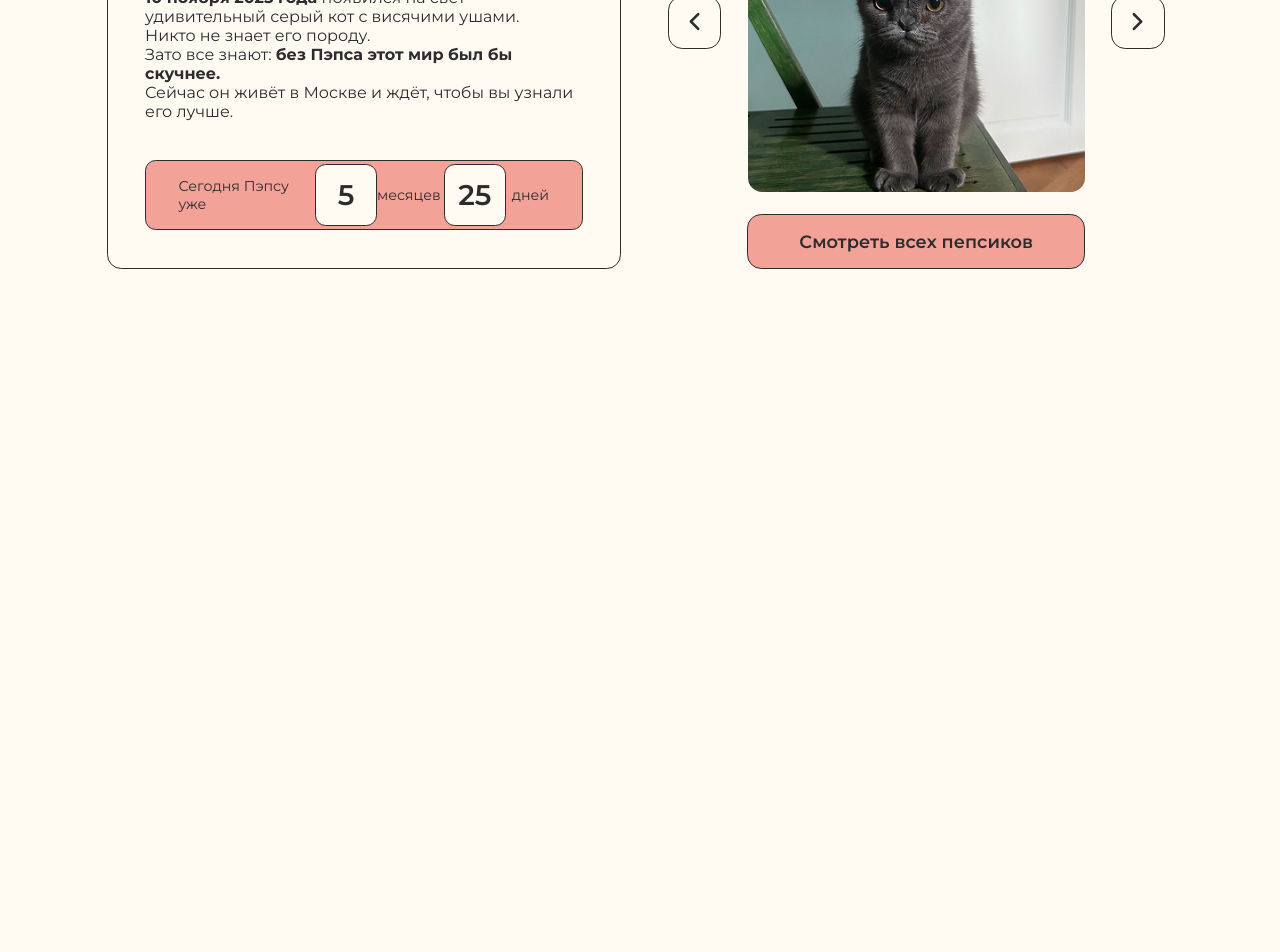
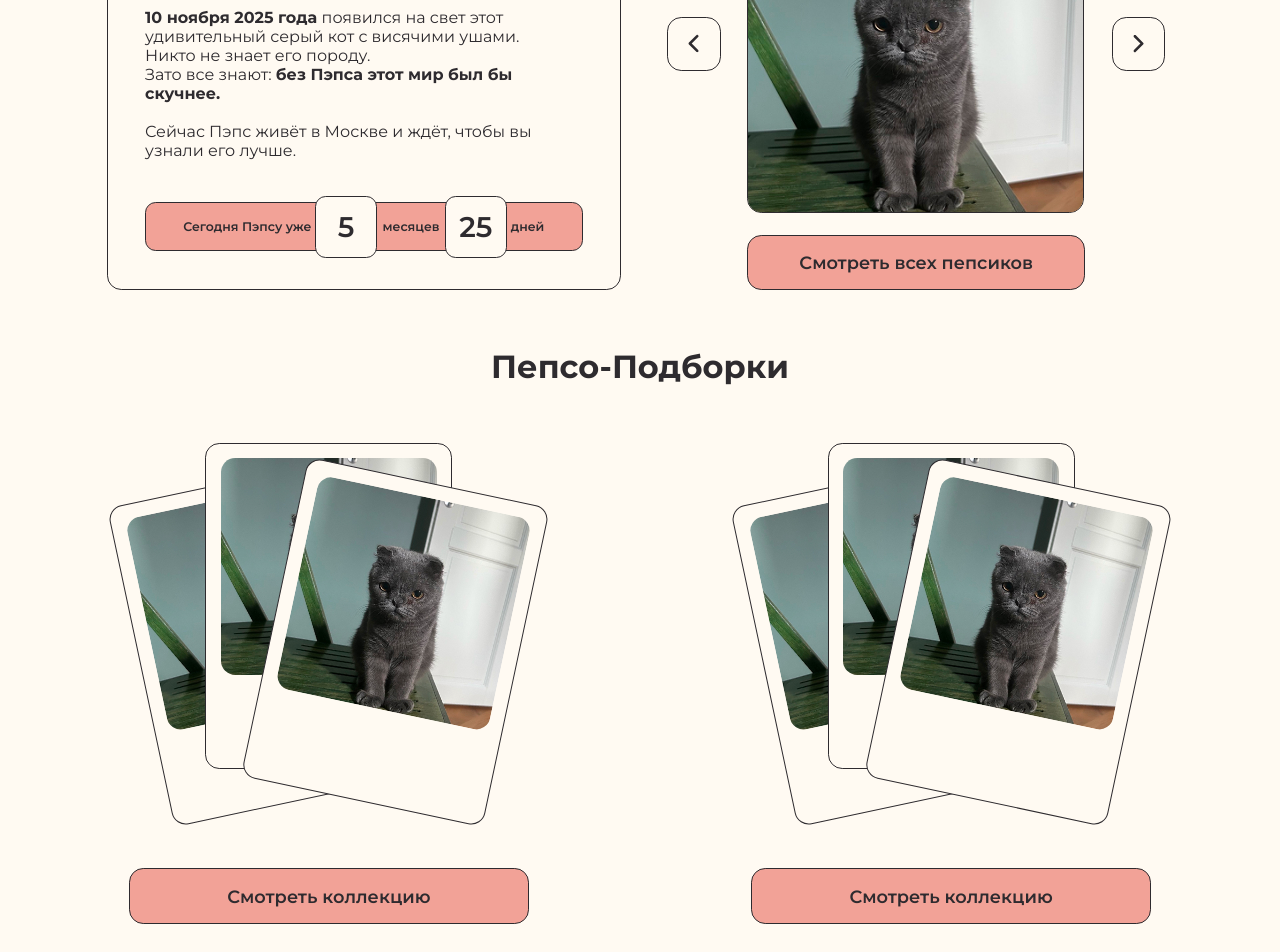
Before and after one commit to sasxaxaxa/pepsogram, a React (Vite) app: page /home in a window 1280 px wide. Shown: the part 281-1233 px from the top of the page. Before the commit the page ends 800 px from the top, so only its background shows below. Built offline with nearby package versions, Linux system fonts and the light colour scheme.

Commit message:
pepso-collections and minor changes

```diff
--- a/src/pages/GalleryPage.tsx
+++ b/src/pages/GalleryPage.tsx
@@ -75,7 +75,6 @@ const GalleryPage = () => {
               isLiked={true}
             />
           </div>
-          <CardStack />
         </div>
       </div>
     </>
--- a/src/pages/HomePage.tsx
+++ b/src/pages/HomePage.tsx
@@ -1,4 +1,5 @@
 import Button from "../components/ui/Button.tsx";
+import CardStack from "../components/ui/CardStack.tsx";
 
 const HomePage = () => {
     return (
@@ -15,16 +16,16 @@ const HomePage = () => {
                                 </div>
                                 <p className="hero__description">
                                     <strong>10 ноября 2025 года </strong>
-                                    появился на свет удивительный серый кот с висячими ушами.<br/>Никто не знает его породу.<br/>
-                                    Зато все знают: <strong>без Пэпса этот мир был бы скучнее.</strong><br/>
-                                    Сейчас он живёт в Москве и ждёт, чтобы вы узнали его лучше.
+                                    появился на свет этот удивительный серый кот с висячими ушами.<br/>Никто не знает его породу.<br/>
+                                    Зато все знают: <strong>без Пэпса этот мир был бы скучнее.</strong><br/><br/>
+                                    Сейчас Пэпс живёт в Москве и ждёт, чтобы вы узнали его лучше.
                                 </p>
                                 <div className="hero__counter">
                                     <span className="hero__counter-label">Сегодня Пэпсу уже</span>
                                     <span className="hero__counter-number hero__counter-number-1">5</span>
-                                    <span className="hero__counter-unit">месяцев</span>
+                                    <span className="hero__counter-unit hero__counter-unit--months">месяцев</span>
                                     <span className="hero__counter-number hero__counter-number-2">25</span>
-                                    <span className="hero__counter-unit">дней</span>
+                                    <span className="hero__counter-unit hero__counter-unit--days">дней</span>
                                 </div>
                             </div>
                             <div className="hero__block hero__block--media">
@@ -36,7 +37,9 @@ const HomePage = () => {
                                         className="hero__button--prev"
                                         location="hero-slider"
                                     />
-                                    <img src="/media-temp/img/pepsik.jpg" alt="Пэпс" className="hero__image"/>
+                                    <div className="hero__image-container">
+                                        <img src="/media-temp/img/pepsik.jpg" alt="Пэпс" className="hero__image"/>
+                                    </div>
                                     <Button
                                         iconName="next-big"
                                         mode="white"
@@ -55,9 +58,28 @@ const HomePage = () => {
                         </div>
                     </section>
                 </div>
+                <div className="pepso-collections">
+                    <h2 className="pepso-collections__title">Пепсо-Подборки</h2>
+                    <div className="pepso-collections__cards-row">
+                        <CardStack/>
+                        <CardStack/>
+                    </div>
+                    <div className="pepso-collections__buttons-row">
+                        <Button
+                            mode="primary"
+                            className="pepso-collections__button"
+                            label="Смотреть коллекцию"
+                        />
+                        <Button
+                            mode="primary"
+                            className="pepso-collections__button"
+                            label="Смотреть коллекцию"
+                        />
+                    </div>
+                    </div>
             </div>
-        </>
-    )
-}
+                </>
+                )
+                }
 
-export default HomePage;
+                export default HomePage;
--- a/src/styles/_main.scss
+++ b/src/styles/_main.scss
@@ -7,7 +7,8 @@
 }
 
 .header {
-  padding: 4rem;
+  padding-top: 4rem;
+  padding-bottom: 3.2rem;
 
   &__inner {
     display: flex;
@@ -216,6 +217,7 @@
     display: grid;
     grid-template-columns: repeat(2, 1fr);
     gap: 4.3rem;
+    padding-block: 3.2rem;
   }
 
   &__block--info {
@@ -231,7 +233,7 @@
   }
 
   &__title {
-    font-size: 3.6rem;
+    font-size: 3.2rem;
     font-weight: 700;
   }
 
@@ -258,8 +260,9 @@
     gap: 8rem;
     border: var(--border-base);
     border-radius: var(--br-xs);
-    padding: 1.8rem 3.65rem;
+    padding-block: 1.8rem;
     background-color: var(--color-main);
+    font-weight: 400;
   }
 
   .hero__counter-number {
@@ -281,13 +284,14 @@
   }
 
   .hero__counter-number-2 {
-    right: 8.5rem;
+    right: 8.4rem;
   }
 
   .hero__counter-label,
   .hero__counter-unit {
-    font-weight: 400;
-    font-size: 1.6rem;
+    font-weight: 600;
+    font-size: 1.4rem;
+    text-wrap: nowrap;
   }
 
   &__block--media {
@@ -304,26 +308,82 @@
     align-items: center;
   }
 
-  &__image {
+  &__image-container {
     height: 38rem;
-    width: auto;
-    border-radius: var(--br-s);
+    width: 38rem;
   }
 
-  &__button--prev, &__button--next {
+  &__image {
+    height: 100%;
+    border-radius: var(--br-s);
+    border: var(--border-base);
+  }
+
+  &__button--prev,
+  &__button--next {
     border-radius: var(--br-s);
     height: 6rem;
     width: 6rem;
+
+    svg {
+      transition: all 0.2s cubic-bezier(0.4, 0, 0.2, 1);
+    }
+
+    &:hover svg {
+      transform: scale(0.8);
+    }
   }
 
-  &__button--prev svg {
-    transform: rotate(180deg);
+  &__button--prev {
+    svg {
+      transform: rotate(180deg);
+    }
+
+    &:hover svg {
+      transform: rotate(180deg) scale(0.8);
+    }
   }
 
   &__button--view-all {
-    padding: 1.8rem;
+    padding-block: 1.8rem;
     width: 38rem;
     border-radius: var(--br-s);
+    font-weight: 600;
+    font-size: 2rem;
+  }
+}
+
+.pepso-collections {
+  display: flex;
+  flex-direction: column;
+  padding-block: 3.2rem;
+
+  &__title {
+    font-weight: 700;
+    font-size: 3.6rem;
+    text-align: center;
+    padding-bottom: 3.2rem;
+  }
+
+  &__cards-row {
+    display: grid;
+    grid-template-columns: repeat(2, 1fr);
+    place-items: center;
+    padding-top: 3.2rem;
+    gap: 20rem;
+  }
+  &__buttons-row {
+    display: grid;
+    grid-template-columns: repeat(2, 1fr);
+    place-items: center;
+    gap: 20rem;
+    padding-top: 11.1rem;
+  }
+  &__button {
+    border: var(--border-base);
+    border-radius: var(--br-s);
+    height: 6.3rem;
+    width: 45rem;
     font-weight: 600;
     font-size: 2rem;
   }
@@ -414,7 +474,6 @@
 
 .card-stack {
   display: grid;
-  margin-left: 10.7rem;
   width: 27.8rem;
   height: 36.7rem;
 
```
